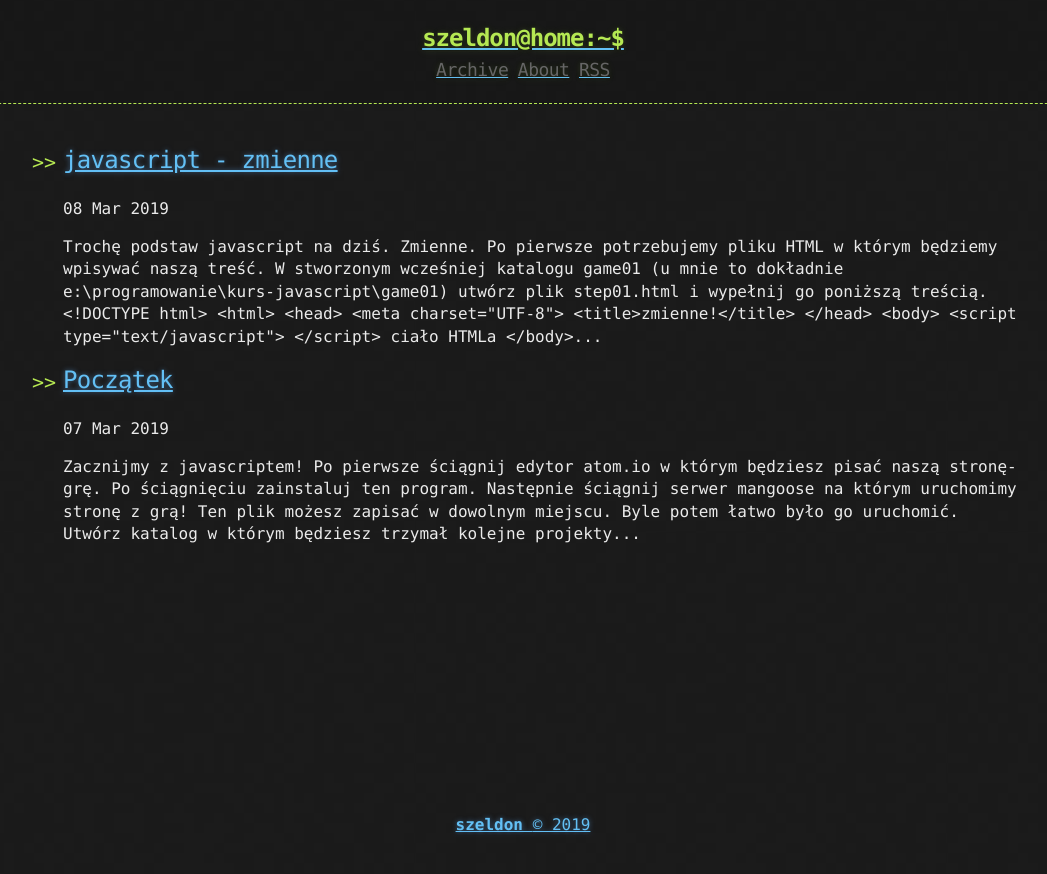
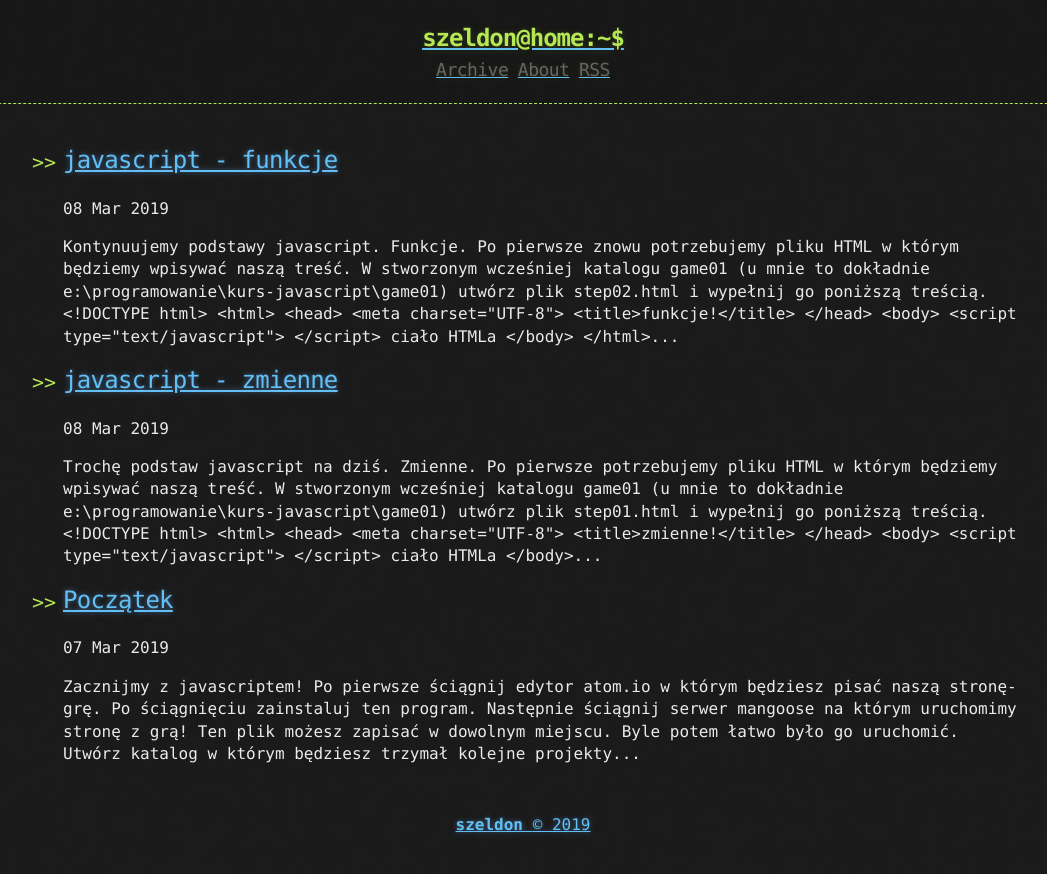
Before and after one commit to szeldon/szeldon.github.io, a Jekyll site: the page built from index.html, in a window 1280 px wide. Shown: the top 874 px of the page, without its empty margins (117-1164 px from the left). Built offline with Jekyll 4.4.1, drawn with Linux system fonts in a browser that asks for light colours; the list of posts is cut into pages by our own code.

Commit message:
drobne poprawki postu o zmiennych i nowy post o funkcjach

````diff
--- /dev/null
+++ b/_posts/2019-03-08-wprowadzenie_javascript-funkcje.md
@@ -0,0 +1,80 @@
+---
+title: javascript - funkcje
+published: true
+date: 2019-03-08 21:45:00
+---
+
+Kontynuujemy podstawy javascript. Funkcje.
+
+1. Po pierwsze znowu potrzebujemy pliku HTML w którym będziemy wpisywać naszą treść. W stworzonym wcześniej katalogu game01 (u mnie to dokładnie e:\\programowanie\kurs-javascript\game01) utwórz plik step02.html i wypełnij go poniższą treścią.
+
+
+```html
+<!DOCTYPE html>
+<html>
+
+<head>
+	<meta charset="UTF-8">
+	<title>funkcje!</title>
+</head>
+
+<body>
+	<script type="text/javascript">
+	</script>
+	ciało HTMLa
+</body>
+
+</html>
+```
+
+1. Uruchom program mangoose. Mam nadzieję, że skonfigurowałeś go, jak w opisałem na początku kursu i widzisz teraz w przeglądarce katalog game01. Wejdź do niego i wybierz step02.html. Widać stronę z tylko tekstem "ciało HTMLa".
+
+1. Dodajmy zatem kod javascript. Wpisujemy go, jak ostatnio, pomiędzy liniami zaczynającymi się od <script> i </script>. Utwórzmy zatem pierwszą funkcję! Co to funkcja? To taki smok. Smok się nazywa. Smok może coś zjadać i może coś wypluwać. Ale niekoniecznie musi coś zjadać albo niekoniecznie coś wypluwać. Tu napiszmy prostą funkcję, która wyświetli nam alert. Jej wywołanie to po prostu podanie jej nazwy i nawiasów. Tak, alert() to funkcja. Jest już wbudowana w javascript.
+
+```html
+<script type="text/javascript">
+	function pokazCosNaEkranie() {
+		alert("AAAAAAAAAAAAAAAAAAAA");
+	}
+
+	pokazCosNaEkranie();
+	pokazCosNaEkranie();
+	pokazCosNaEkranie();
+</script>
+```
+
+1. Zróbmy w takim razie też funkcję (smoka), który coś zjada. Tu funkcja pokazująca na ekranie kilka podanych zmiennych. Podane są dwie zmienne do zjedzenia. Jedna nazywa się kto, druga tekst. Ich połączenie z tekstem daje komunikat wypisywany na ekranie.
+
+```html
+<script type="text/javascript">
+
+	function pokazToCosNaEkranie(kto, tekst) {
+		alert(kto + " powiedział: " + tekst);
+	}
+
+	pokazToCosNaEkranie("zenek", "bla");
+	pokazToCosNaEkranie("ten", "ojoj");
+	pokazToCosNaEkranie("tamten", 123);
+
+</script>
+```
+
+1. Ostatni rodzaj funkcji, to funkcja, która coś wypluwa. Robi się to poprzez użycia słowa return wewnątrz niej. Dzięki temu to, co jest podane po return, zostanie wyplute z funkcji i będzie tego można użyć w programie po wywołaniu funkcji.
+
+```html
+<script type="text/javascript">
+	let zwrocone = pokazIZwrocCosNaEkranie("zenek", "bla");
+	alert("FUNKCJA ZWRÓCIŁA: "+zwrocone);
+
+
+	function pokazIZwrocCosNaEkranie(kto, tekst) {
+		let do_wyswielenia = kto + " powiedział: " + tekst;
+		alert(do_wyswielenia);
+		return do_wyswielenia;
+	}
+</script>
+```
+
+1. Zwróć uwagę w pliku game01/index00.html, że mamy tam utworzone różne funkcje. Jest zapis "function create()" i "function preload()". Co więcej, użytych jest dużo funkcji jak setVelocity() czy setBounce(). Kolejny element index00 nam się wyjaśnił.
+
+Na dziś to tyle.
--- a/_posts/2019-03-08-wprowadzenie_javascript.md
+++ b/_posts/2019-03-08-wprowadzenie_javascript.md
@@ -1,6 +1,7 @@
 ---
 title: javascript - zmienne
 published: true
+date: 2019-03-08 21:20:00
 ---
 
 Trochę podstaw javascript na dziś. Zmienne.
@@ -30,7 +31,7 @@ Trochę podstaw javascript na dziś. Zmienne.
 
 1. Dodajmy wreszcie jakiś kod javascript. Wpisujemy go pomiędzy liniami zaczynającymi się od <script> i </script>. Utwórzmy zatem zmienną tekstową. Zmienne tworzymy poleceniem let. Co to zmienna? Pudełko, które ma nazwę i coś w nim siedzi. Przykładem może być zmienna liczbaŻyć w grach. Potem wyświetlmy ją funkcją (możesz jeszcze nie rozumieć, ale to nieważne!) alert().
 
-```javascript
+```html
 <script type="text/javascript">
   alert(wiadomosc);
   let inna_wiadomosc = "inny tekst";
@@ -40,7 +41,7 @@ Trochę podstaw javascript na dziś. Zmienne.
 
 1. Zmienne nietekstowe tworzymy identycznie. Ba, możemy nawet łączyć ze sobą różne zmienne, jak poniżej.
 
-```javascript
+```html
 <script type="text/javascript">
   alert(wiadomosc);
   let inna_wiadomosc = "inny tekst";
@@ -55,7 +56,7 @@ Trochę podstaw javascript na dziś. Zmienne.
 
 1. Jeszcze lepiej, zobaczcie, że do zmiennej można przypisać inną zmienną i wtedy zmienna będzie już wskazywać na to samo, co druga zmienna.
 
-```javascript
+```html
 <script type="text/javascript">
   alert(wiadomosc);
   let inna_wiadomosc = "inny tekst";
@@ -73,5 +74,6 @@ Trochę podstaw javascript na dziś. Zmienne.
 </script>
 ```
 
+1. Zwróć uwagę w pliku game01/index00.html, że mamy tam różne zmienne. Jest zapis "let config", "let player". Powoli zaczniemy rozumieć każdą linijkę.
 
 Na dziś to tyle.
````
Also changed, not shown: 16 other files.
